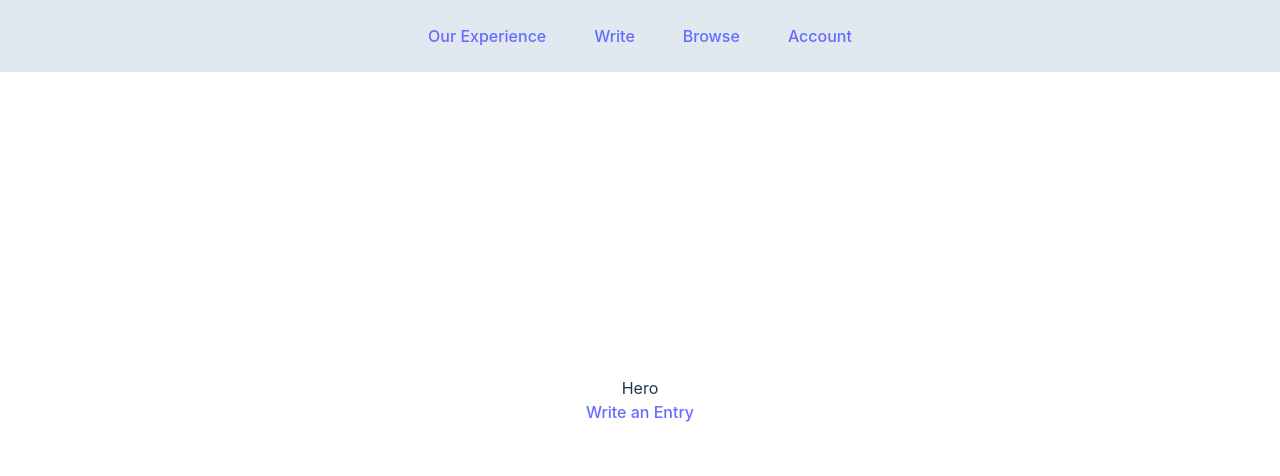
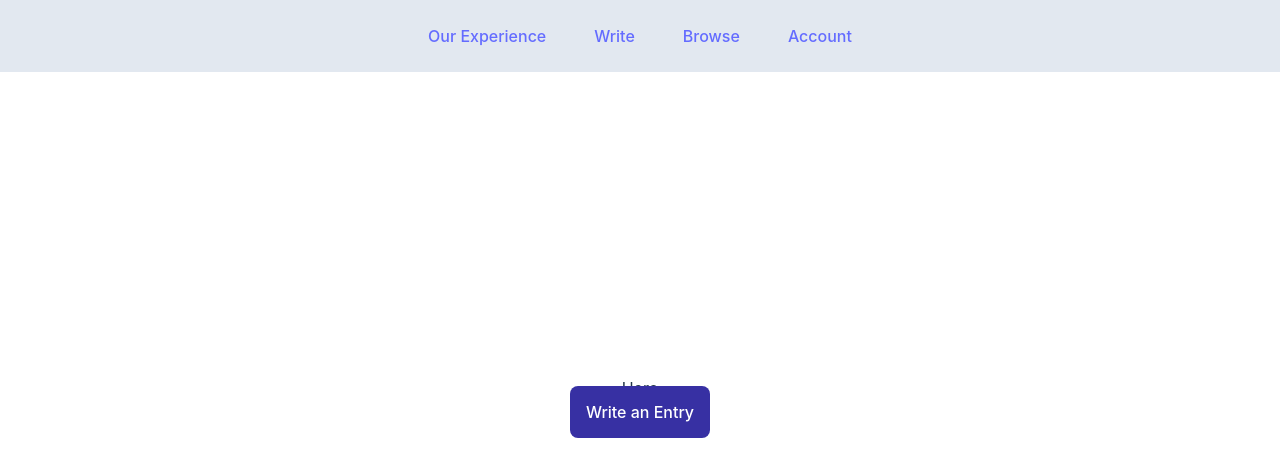
Before and after one commit to mads-bohn/ourexp, a React (Vite) app in the folder ourexp-ui/: page / in a window 1280 px wide. Shown: the top 476 px of the page. Built offline with nearby package versions, Linux system fonts and the light colour scheme.

Commit message:
temporary styling

```diff
--- a/ourexp-ui/src/components/home/CTA.jsx
+++ b/ourexp-ui/src/components/home/CTA.jsx
@@ -4,7 +4,11 @@ import { Link } from 'react-router-dom'
 export default function CTA() {
   return (
     <div>
-        <Link to="/submit">Write an Entry</Link>
+        <Link
+            to='/submit'
+            className='p-4 bg-indigo-800 text-white rounded-lg hover:text-white hover:bg-indigo-600'>
+                Write an Entry
+        </Link>
     </div>
   )
 }
```
